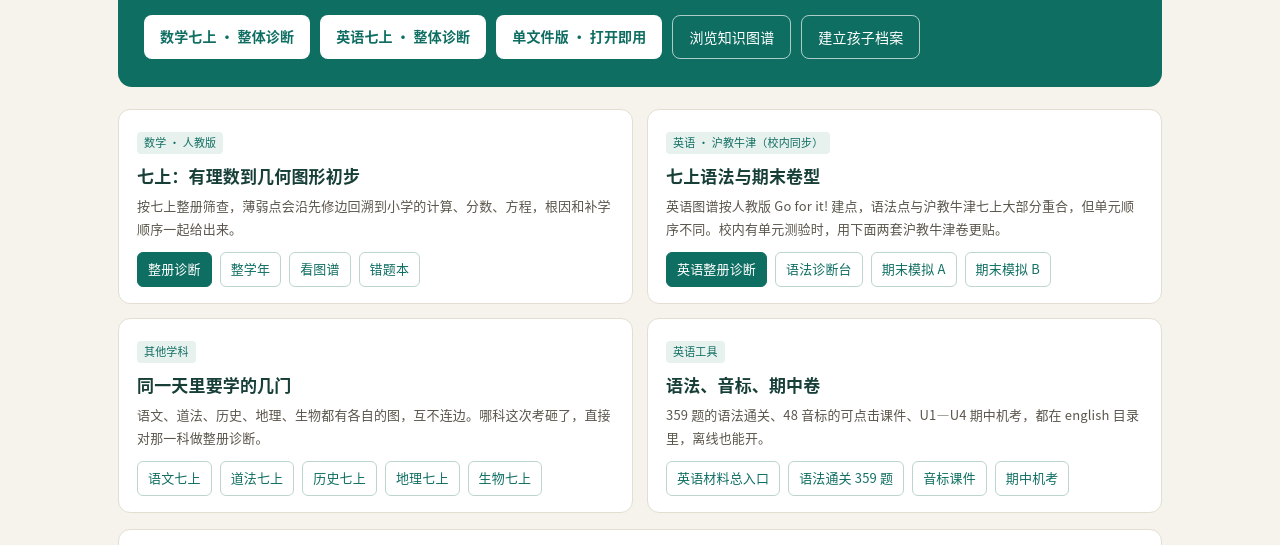
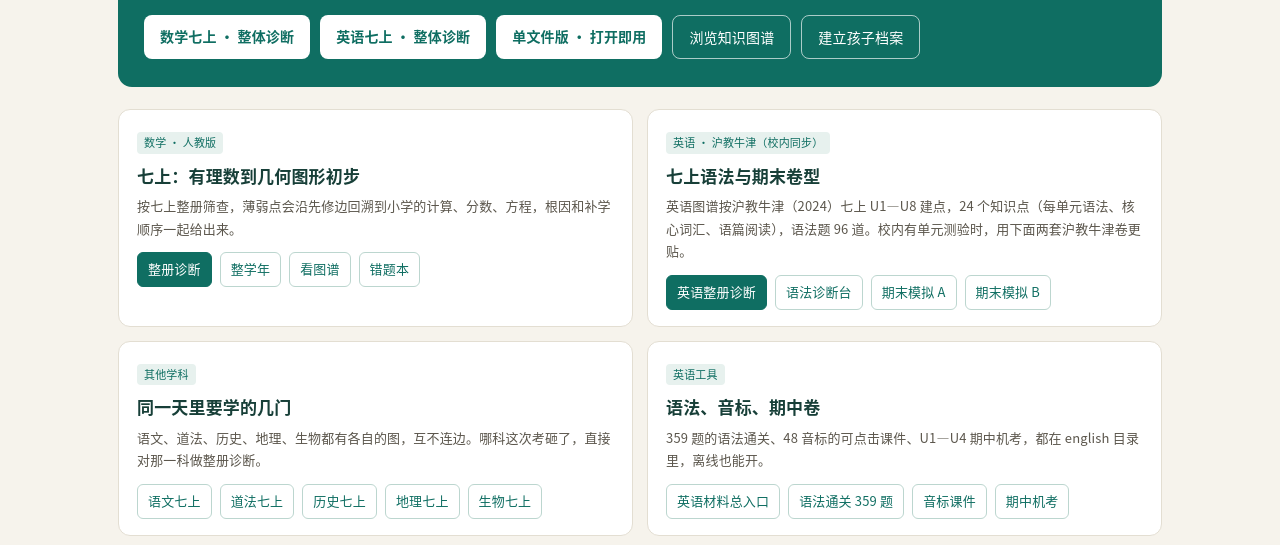
Before and after one commit to kazawei/g7-learning-graph, a website: page g7/index.html in a window 1280 px wide. Shown: the part 215-760 px from the top of the page. Drawn offline with Linux system fonts and the light colour scheme.

Commit message:
fix: 入口页英语说明改为沪教牛津

```diff
--- a/g7/index.html
+++ b/g7/index.html
@@ -65,7 +65,7 @@ footer{max-width:1080px;margin:24px auto 0;padding:0 18px;font-size:11.5px;color
     <section class="card">
       <span class="tag">英语 · 沪教牛津（校内同步）</span>
       <h2>七上语法与期末卷型</h2>
-      <p>英语图谱按人教版 Go for it! 建点，语法点与沪教牛津七上大部分重合，但单元顺序不同。校内有单元测验时，用下面两套沪教牛津卷更贴。</p>
+      <p>英语图谱按沪教牛津（2024）七上 U1—U8 建点，24 个知识点（每单元语法、核心词汇、语篇阅读），语法题 96 道。校内有单元测验时，用下面两套沪教牛津卷更贴。</p>
       <div class="links">
         <a class="main" href="../diagnose/?subject=english&amp;grade=七年级&amp;volume=上">英语整册诊断</a>
         <a href="../english/广州初中英语语法诊断台.html">语法诊断台</a>
```
